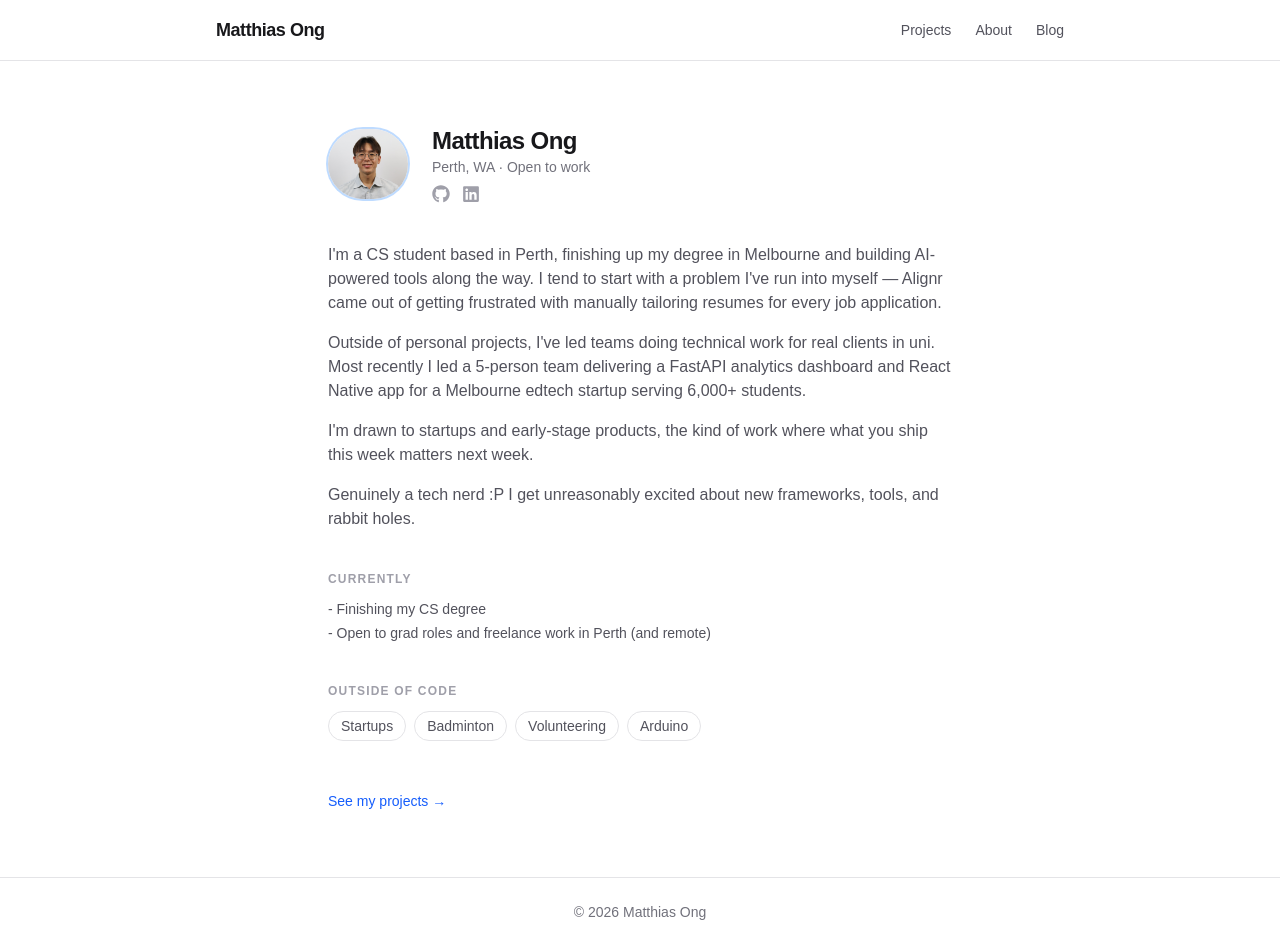
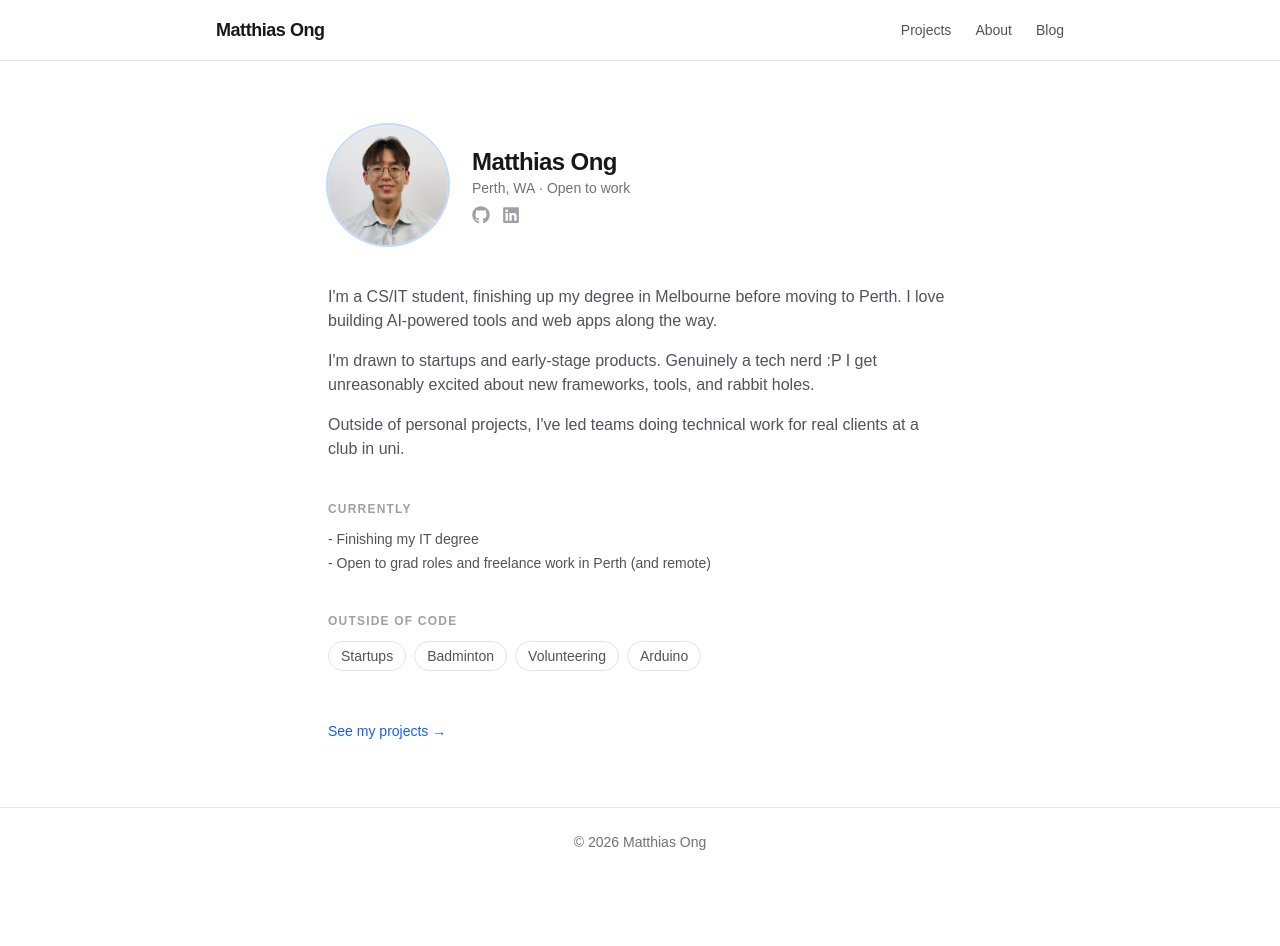
Before and after one commit to matthias-ong/portfolio-website, a Next.js app: page /about in a window 1280 px wide. After the commit the page ends 876 px from the top, so only its background shows below. Built offline with nearby package versions, Linux system fonts and the light colour scheme.

Commit message:
add name typing animation and rephrase sentences

```diff
--- a/app/about/page.tsx
+++ b/app/about/page.tsx
@@ -18,9 +18,10 @@ export default function AboutPage() {
         <Image
           src="/headshot.jpg"
           alt="Matthias Ong"
-          width={80}
-          height={80}
+          width={120}
+          height={120}
           className="rounded-full object-cover ring-2 ring-blue-200 dark:ring-blue-900"
+          style={{ width: 120, height: 120 }}
         />
         <div>
           <h1 className="text-2xl font-bold tracking-tight text-zinc-900 dark:text-zinc-50">
@@ -53,23 +54,14 @@ export default function AboutPage() {
       {/* Bio */}
       <div className="mb-10 space-y-4 text-zinc-600 dark:text-zinc-400">
         <p>
-          I&apos;m a CS student based in Perth, finishing up my degree in Melbourne and building AI-powered tools along the way. I tend to start with a problem I&apos;ve run into myself —
-          Alignr came out of getting frustrated with manually tailoring resumes for every
-          job application.
+          I&apos;m a CS/IT student, finishing up my degree in Melbourne before moving to Perth. I love building AI-powered tools and web apps along the way.
+        </p>
+        <p>
+          I&apos;m drawn to startups and early-stage products. Genuinely a tech nerd :P I get unreasonably excited about new frameworks, tools, and rabbit holes.
         </p>
         <p>
           Outside of personal projects, I&apos;ve led teams doing technical work for
-          real clients in uni. Most recently I led a 5-person team delivering a FastAPI analytics
-          dashboard and React Native app for a Melbourne edtech startup serving 6,000+
-          students.
-        </p>
-        <p>
-          I&apos;m drawn to startups and early-stage products, the kind of work where
-          what you ship this week matters next week.
-        </p>
-        <p>
-          Genuinely a tech nerd :P I get unreasonably excited about new frameworks, tools,
-          and rabbit holes.
+          real clients at a club in uni.
         </p>
       </div>
 
@@ -79,7 +71,7 @@ export default function AboutPage() {
           Currently
         </h2>
         <ul className="space-y-1 text-sm text-zinc-600 dark:text-zinc-400">
-          <li>- Finishing my CS degree</li>
+          <li>- Finishing my IT degree</li>
           <li>- Open to grad roles and freelance work in Perth (and remote)</li>
         </ul>
       </div>
--- a/components/HeroSection.tsx
+++ b/components/HeroSection.tsx
@@ -4,13 +4,31 @@ import Link from "next/link"
 import Image from "next/image"
 import { FaGithub, FaLinkedin } from "react-icons/fa"
 import { motion } from "framer-motion"
+import { useState, useEffect } from "react"
 
 const fadeUp = {
   hidden: { opacity: 0, y: 20 },
   show: { opacity: 1, y: 0 },
 }
 
+const FULL_NAME = "Matthias Ong"
+
 export default function HeroSection() {
+  const [displayed, setDisplayed] = useState("")
+  const [done, setDone] = useState(false)
+
+  useEffect(() => {
+    let i = 0
+    const interval = setInterval(() => {
+      setDisplayed(FULL_NAME.slice(0, i + 1))
+      i++
+      if (i === FULL_NAME.length) {
+        clearInterval(interval)
+        setDone(true)
+      }
+    }, 100)
+    return () => clearInterval(interval)
+  }, [])
   return (
     <div className="flex flex-1 flex-col items-center justify-center px-6 py-24">
       <motion.div
@@ -26,6 +44,7 @@ export default function HeroSection() {
             width={112}
             height={112}
             className="mx-auto mb-6 rounded-full object-cover ring-2 ring-blue-200 dark:ring-blue-900"
+            style={{ width: 112, height: 112 }}
             priority
           />
         </motion.div>
@@ -34,21 +53,30 @@ export default function HeroSection() {
           variants={fadeUp}
           className="mb-3 text-sm font-medium uppercase tracking-widest text-blue-500"
         >
-          AI &amp; Full-Stack Engineer
+          Software Developer
         </motion.p>
 
         <motion.h1
           variants={fadeUp}
           className="mb-6 text-5xl font-bold tracking-tight text-zinc-900 dark:text-zinc-50 sm:text-6xl"
         >
-          Matthias Ong
+          {displayed}
+          {!done && (
+            <motion.span
+              animate={{ opacity: [1, 0] }}
+              transition={{ duration: 0.5, repeat: Infinity, repeatType: "reverse" }}
+              className="ml-1 inline-block text-blue-500"
+            >
+              |
+            </motion.span>
+          )}
         </motion.h1>
 
         <motion.p
           variants={fadeUp}
           className="mb-10 text-lg leading-relaxed text-zinc-600 dark:text-zinc-400"
         >
-          I build AI-powered tools mostly to solve problems I've run into myself. Final year IT student, moving to Perth.
+          I build web apps and AI-powered tools for myself and clients. Final year IT student, based in Perth. Currently looking for work.
         </motion.p>
 
         <motion.div
```
